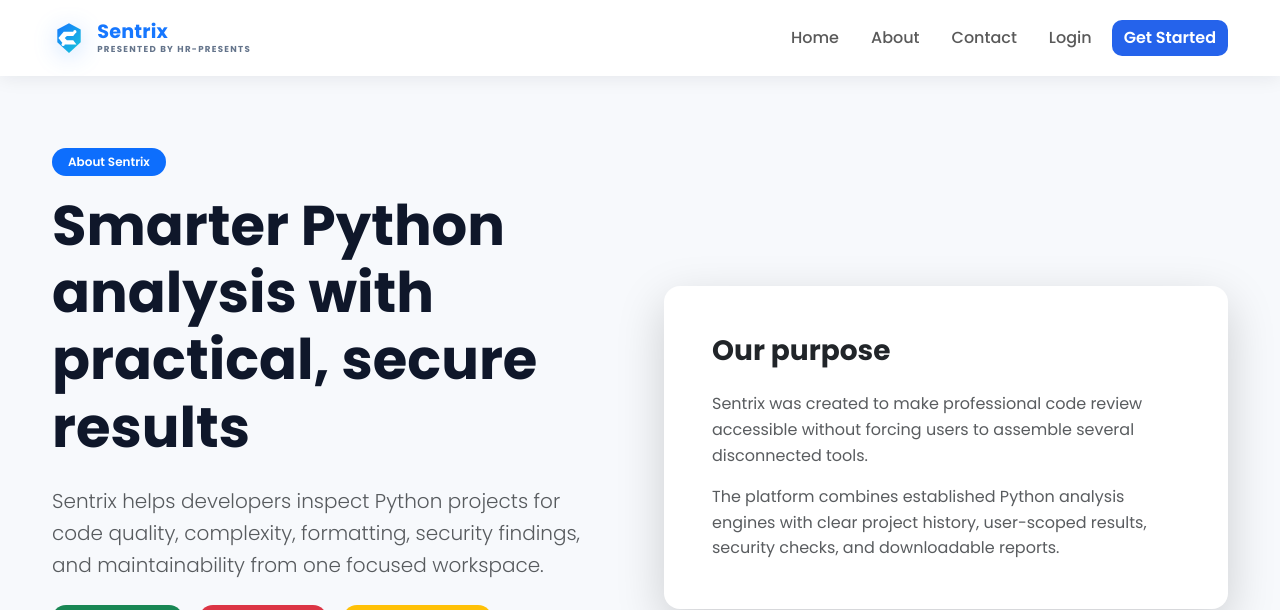
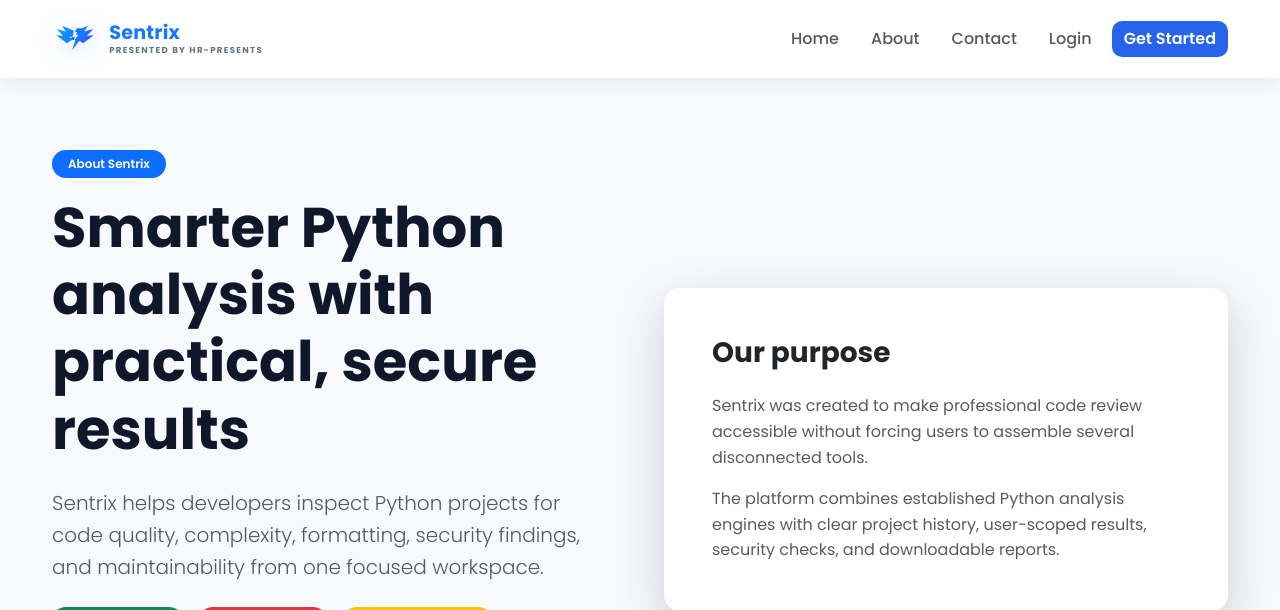
Before and after one commit to HaziqBinAfzal/HR-Presents-Sentrix, a Flask app: page /about in a window 1280 px wide. Shown: the top 610 px of the page. Run offline with Flask 3, Linux system fonts and the light colour scheme; some libraries are stand-ins or nearby versions.

Commit message:
feat(branding): use electric spark wing across shared layout

```diff
--- a/templates/base.html
+++ b/templates/base.html
@@ -7,11 +7,11 @@
     <meta name="theme-color" content="#0f172a">
     <meta property="og:title" content="Sentrix — AI Python Code Analysis">
     <meta property="og:description" content="Analyze Python projects for quality, security, complexity and maintainability.">
-    <meta property="og:image" content="{{ url_for('static', filename='images/sentrix-shield-mark.svg', _external=True) }}">
+    <meta property="og:image" content="{{ url_for('static', filename='images/sentrix-shield-mark.svg', _external=True) }}?v=2">
     <meta name="twitter:card" content="summary">
     <title>{% block title %}Sentrix | AI Python Code Analysis{% endblock %}</title>
-    <link rel="icon" type="image/svg+xml" href="{{ url_for('static', filename='images/sentrix-shield-mark.svg') }}?v=1">
-    <link rel="apple-touch-icon" href="{{ url_for('static', filename='images/sentrix-shield-mark.svg') }}?v=1">
+    <link rel="icon" type="image/svg+xml" href="{{ url_for('static', filename='images/sentrix-shield-mark.svg') }}?v=2">
+    <link rel="apple-touch-icon" href="{{ url_for('static', filename='images/sentrix-shield-mark.svg') }}?v=2">
     <link href="https://cdn.jsdelivr.net/npm/bootstrap@5.3.3/dist/css/bootstrap.min.css" rel="stylesheet">
     <link rel="stylesheet" href="https://cdnjs.cloudflare.com/ajax/libs/font-awesome/6.6.0/css/all.min.css">
     <link href="https://fonts.googleapis.com/css2?family=Poppins:wght@300;400;500;600;700&display=swap" rel="stylesheet">
@@ -23,9 +23,9 @@
         main{flex:1}.navbar{box-shadow:0 2px 18px rgba(15,23,42,.08)}
         .navbar-brand{display:flex;align-items:center;gap:.7rem;font-weight:700;color:var(--sentrix-primary)!important;line-height:1.05}
         .brand-lockup{display:flex;flex-direction:column}.brand-name{font-size:1.2rem;letter-spacing:.01em}.brand-subtitle{display:block;font-size:.54rem;letter-spacing:.15em;color:#64748b;margin-top:.2rem}
-        .sentrix-logo{width:34px;height:34px;flex:0 0 auto;filter:drop-shadow(0 5px 12px rgba(22,119,255,.22))}
+        .sentrix-logo{width:46px;height:36px;object-fit:contain;flex:0 0 auto;filter:drop-shadow(0 5px 12px rgba(22,119,255,.22))}
         .nav-link{font-weight:500}.card{border-radius:1rem}footer{background:var(--sentrix-dark);color:#fff}
-        .footer-brand{display:flex;align-items:center;gap:.8rem;margin-bottom:1rem}.footer-brand .sentrix-logo{width:42px;height:42px}.footer-brand-name{font-size:1.35rem;font-weight:700;color:#fff;line-height:1}.footer-brand-subtitle{display:block;font-size:.58rem;letter-spacing:.14em;color:#cbd5e1;margin-top:.35rem}
+        .footer-brand{display:flex;align-items:center;gap:.8rem;margin-bottom:1rem}.footer-brand .sentrix-logo{width:58px;height:44px}.footer-brand-name{font-size:1.35rem;font-weight:700;color:#fff;line-height:1}.footer-brand-subtitle{display:block;font-size:.58rem;letter-spacing:.14em;color:#cbd5e1;margin-top:.35rem}
         footer h4,footer h5{color:#fff!important}.developer-link{display:flex;align-items:center;gap:.7rem;color:#fff;text-decoration:none;padding:.65rem .8rem;border:1px solid rgba(255,255,255,.18);border-radius:.75rem;transition:.2s ease}.developer-link:hover{color:#fff;background:rgba(255,255,255,.08);transform:translateY(-1px)}
     </style>
     {% block head %}{% endblock %}
@@ -34,7 +34,7 @@
 <nav class="navbar navbar-expand-lg navbar-light bg-white sticky-top py-3">
     <div class="container">
         <a class="navbar-brand" href="{{ url_for('main.home') }}" aria-label="Sentrix home">
-            <svg class="sentrix-logo" viewBox="0 0 64 64" role="img" aria-hidden="true"><defs><linearGradient id="navSentrixGradient" x1="8" y1="8" x2="56" y2="56" gradientUnits="userSpaceOnUse"><stop stop-color="#1677ff"/><stop offset="1" stop-color="#18c7d9"/></linearGradient></defs><path d="M32 4 54 16v24L32 60 10 40V16L32 4Z" fill="url(#navSentrixGradient)"/><path d="M22 20h24l-6 8H28l-4 4 4 4h12l6 8H22L12 32l10-12Z" fill="#fff"/><circle cx="43" cy="20" r="3" fill="#fff"/><circle cx="21" cy="44" r="3" fill="#fff"/></svg>
+            <img class="sentrix-logo" src="{{ url_for('static', filename='images/sentrix-shield-mark.svg') }}?v=2" alt="Sentrix Electric Spark Wing">
             <span class="brand-lockup"><span class="brand-name">Sentrix</span><small class="brand-subtitle">PRESENTED BY HR-PRESENTS</small></span>
         </a>
         <button class="navbar-toggler" type="button" data-bs-toggle="collapse" data-bs-target="#navbarNav" aria-controls="navbarNav" aria-expanded="false" aria-label="Toggle navigation"><span class="navbar-toggler-icon"></span></button>
@@ -47,7 +47,7 @@
 <div class="container mt-4">{% with messages = get_flashed_messages(with_categories=true) %}{% if messages %}{% for category, message in messages %}{% set alert_category = 'danger' if category == 'error' else category %}<div class="alert alert-{{ alert_category }} alert-dismissible fade show shadow-sm" role="alert">{{ message }}<button type="button" class="btn-close" data-bs-dismiss="alert" aria-label="Close"></button></div>{% endfor %}{% endif %}{% endwith %}</div>
 <main>{% block content %}{% endblock %}</main>
 <footer class="pt-5 pb-3 mt-5"><div class="container"><div class="row g-4"><div class="col-lg-4">
-    <div class="footer-brand"><svg class="sentrix-logo" viewBox="0 0 64 64" aria-hidden="true"><defs><linearGradient id="footerSentrixGradient" x1="8" y1="8" x2="56" y2="56" gradientUnits="userSpaceOnUse"><stop stop-color="#1677ff"/><stop offset="1" stop-color="#18c7d9"/></linearGradient></defs><path d="M32 4 54 16v24L32 60 10 40V16L32 4Z" fill="url(#footerSentrixGradient)"/><path d="M22 20h24l-6 8H28l-4 4 4 4h12l6 8H22L12 32l10-12Z" fill="#fff"/></svg><span><span class="footer-brand-name">Sentrix</span><small class="footer-brand-subtitle">PRESENTED BY HR-PRESENTS</small></span></div>
+    <div class="footer-brand"><img class="sentrix-logo" src="{{ url_for('static', filename='images/sentrix-shield-mark.svg') }}?v=2" alt="Sentrix Electric Spark Wing"><span><span class="footer-brand-name">Sentrix</span><small class="footer-brand-subtitle">PRESENTED BY HR-PRESENTS</small></span></div>
     <p class="text-light opacity-75 mb-2">Python project analysis for code quality, security, complexity and maintainability.</p><p class="small text-light opacity-75 mb-0">Presented and maintained by HR-Presents.</p></div>
     <div class="col-6 col-lg-2"><h5 class="fw-bold">Product</h5><ul class="list-unstyled"><li class="mb-2"><a class="text-light opacity-75 text-decoration-none" href="{{ url_for('main.home') }}">Home</a></li>{% if current_user.is_authenticated %}<li class="mb-2"><a class="text-light opacity-75 text-decoration-none" href="{{ url_for('main.dashboard') }}">Dashboard</a></li><li><a class="text-light opacity-75 text-decoration-none" href="{{ url_for('main.history') }}">History</a></li>{% else %}<li><a class="text-light opacity-75 text-decoration-none" href="{{ url_for('main.register') }}">Register</a></li>{% endif %}</ul></div>
     <div class="col-6 col-lg-2"><h5 class="fw-bold">Company</h5><ul class="list-unstyled"><li class="mb-2"><a class="text-light opacity-75 text-decoration-none" href="{{ url_for('main.about') }}">About</a></li><li><a class="text-light opacity-75 text-decoration-none" href="{{ url_for('main.contact') }}">Contact</a></li></ul></div>
```
